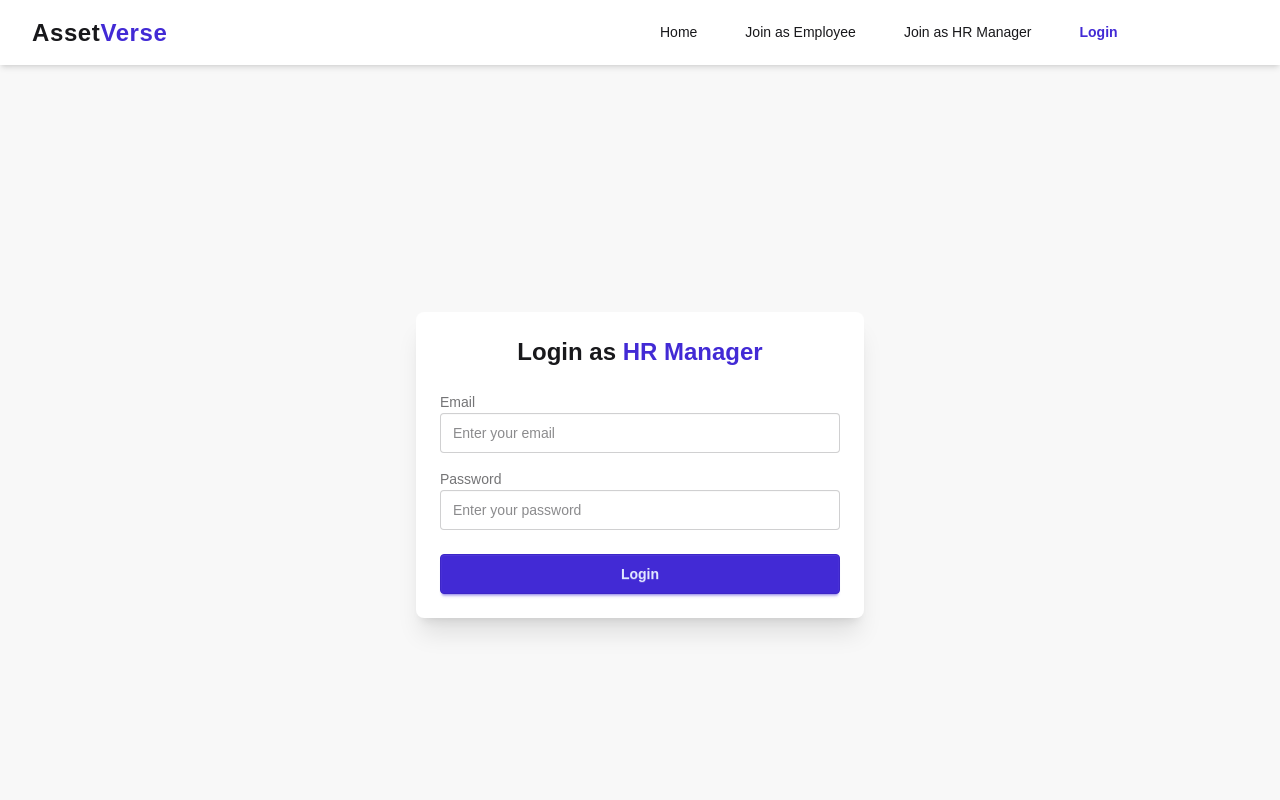
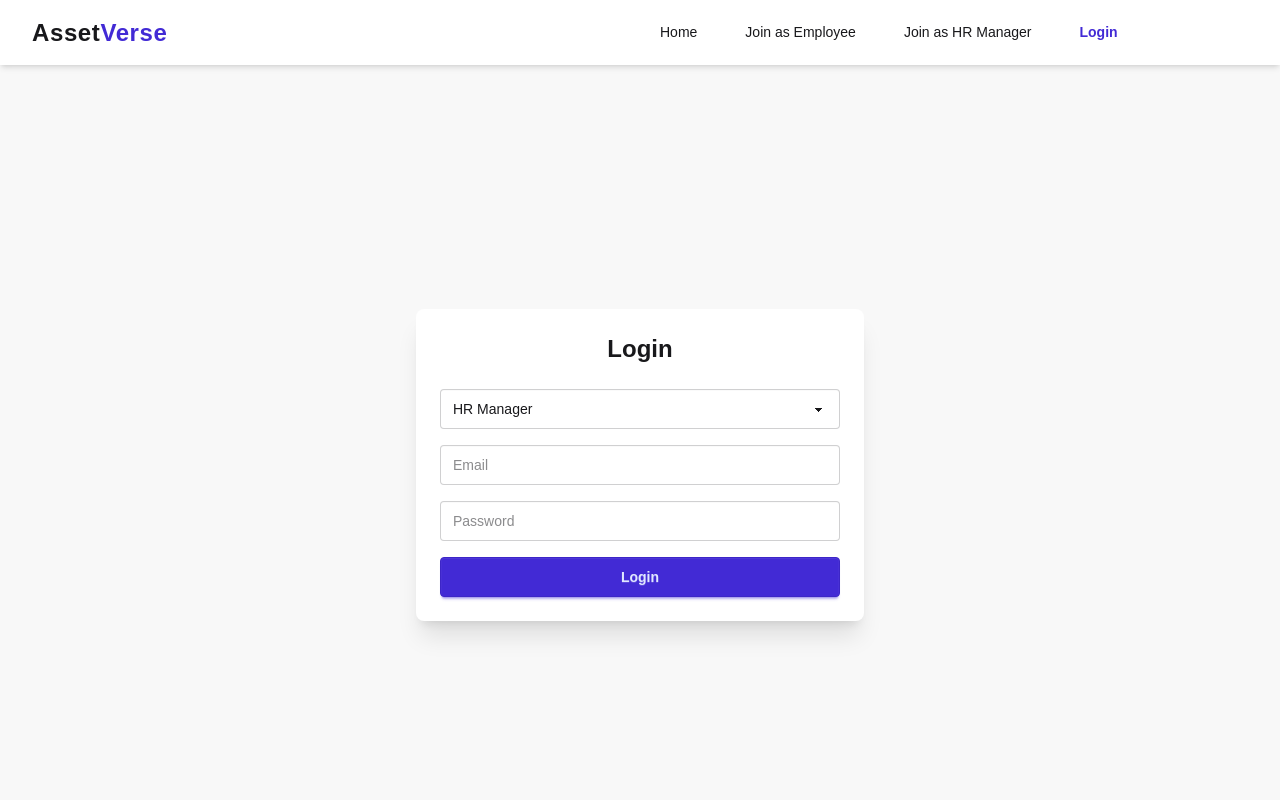
Before and after one commit to rahinhaque/-AssetVerse-Client, a React (Vite) app: page /login in a window 1280 px wide. Shown: the top 800 px of the page. Built offline with nearby package versions, Linux system fonts and the light colour scheme; no server answers.

Commit message:
Login with employee info

```diff
--- a/src/Auth/Login/Login.jsx
+++ b/src/Auth/Login/Login.jsx
@@ -1,8 +1,10 @@
 import { useState } from "react";
 import { useNavigate } from "react-router";
 import useAxiosSecure from "../../hooks/useAxiosSecure";
+
 const Login = () => {
   const [error, setError] = useState("");
+  const [role, setRole] = useState("hr");
   const navigate = useNavigate();
   const axiosSecure = useAxiosSecure();
 
@@ -10,21 +12,24 @@ const Login = () => {
     e.preventDefault();
     setError("");
 
-    const form = e.target;
-    const email = form.email.value;
-    const password = form.password.value;
+    const email = e.target.email.value;
+    const password = e.target.password.value;
+
+    const endpoint = role === "hr" ? "/login/hr" : "/login/employee";
 
     try {
-      const response = await axiosSecure.post("/login/hr", { email, password });
-      if (response.data.success) {
-        localStorage.setItem("hrUser", JSON.stringify(response.data.hr));
+      const res = await axiosSecure.post(endpoint, {
+        email,
+        password,
+      });
+
+      if (res.data.success) {
+        localStorage.setItem("user", JSON.stringify(res.data.user));
+        localStorage.setItem("role", role);
         navigate("/");
-      } else {
-        setError(response.data.message);
       }
     } catch (err) {
-      console.error(err);
-      setError(err.response?.data?.message || "Server error");
+      setError(err.response?.data?.message || "Login failed");
     }
   };
 
@@ -32,38 +37,37 @@ const Login = () => {
     <div className="min-h-screen flex items-center justify-center bg-base-200">
       <div className="card w-full max-w-md shadow-xl bg-base-100">
         <div className="card-body">
-          <h2 className="text-2xl font-bold text-center mb-4">
-            Login as <span className="text-primary">HR Manager</span>
-          </h2>
+          <h2 className="text-2xl font-bold text-center">Login</h2>
 
-          <form onSubmit={handleLogin} className="space-y-4">
-            <div>
-              <label className="label">Email</label>
+          <form onSubmit={handleLogin} className="space-y-4 mt-4">
+            <select
+              className="select select-bordered w-full"
+              value={role}
+              onChange={(e) => setRole(e.target.value)}
+            >
+              <option value="hr">HR Manager</option>
+              <option value="employee">Employee</option>
+            </select>
+
             <input
               type="email"
               name="email"
+              placeholder="Email"
+              className="input input-bordered w-full"
               required
-                className="input input-bordered w-full"
-                placeholder="Enter your email"
             />
-            </div>
 
-            <div>
-              <label className="label">Password</label>
             <input
               type="password"
               name="password"
+              placeholder="Password"
+              className="input input-bordered w-full"
               required
-                className="input input-bordered w-full"
-                placeholder="Enter your password"
             />
-            </div>
 
             {error && <p className="text-error text-sm">{error}</p>}
 
-            <button type="submit" className="btn btn-primary w-full mt-2">
-              Login
-            </button>
+            <button className="btn btn-primary w-full">Login</button>
           </form>
         </div>
       </div>
```
Lines whose indentation alone changed are shown as unchanged.
